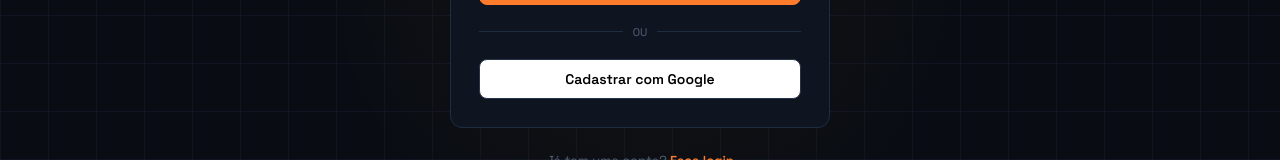
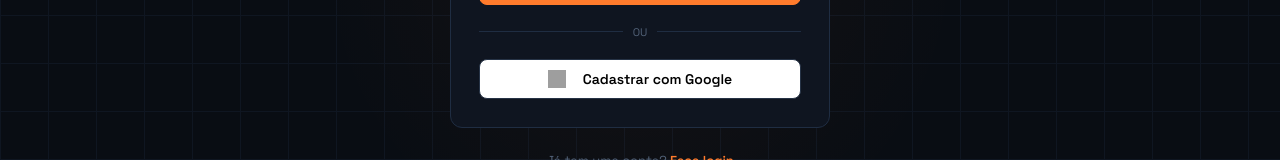
Before and after one commit to Dmitri-IMT/dmitri, a React (Vite) app in the folder frontend/frontend-app/: page /register in a window 1280 px wide. Shown: the part 513-673 px from the top of the page. Built offline with nearby package versions, Linux system fonts and the light colour scheme; grey boxes are pictures that could not be loaded.

Commit message:
fix(pages): add login and registration icons

```diff
--- a/frontend/frontend-app/src/pages/Login.tsx
+++ b/frontend/frontend-app/src/pages/Login.tsx
@@ -96,7 +96,22 @@
               <div style={{ flex: 1, height: 1, background: 'var(--border)' }} />
             </div>
 
-            <Btn variant="secondary" style={{ width: '100%', justifyContent: 'center', background: 'white', color: 'black' }} onClick={() => alert("Funcionalidade ainda não implementada.")}>
+            <Btn
+              variant="secondary"
+              style={{
+                width: '100%',
+                justifyContent: 'center',
+                background: 'white',
+                color: 'black',
+                border: '1px solid #e5e7eb'
+              }}
+              onClick={() => alert("Funcionalidade ainda não implementada.")}
+            >
+              <img
+                src="https://www.gstatic.com/firebasejs/ui/2.0.0/images/auth/google.svg"
+                alt="Google"
+                style={{ width: 18, height: 18, marginRight: 10 }}
+              />
               Continuar com Google
             </Btn>
           </div>
--- a/frontend/frontend-app/src/pages/Register.tsx
+++ b/frontend/frontend-app/src/pages/Register.tsx
@@ -81,7 +81,22 @@
               <div style={{ flex: 1, height: 1, background: 'var(--border)' }} />
             </div>
 
-            <Btn variant="secondary" style={{ width: '100%', justifyContent: 'center', background: 'white', color: 'black' }} onClick={() => console.log('Cadastro Google')}>
+            <Btn
+              variant="secondary"
+              style={{
+                width: '100%',
+                justifyContent: 'center',
+                background: 'white',
+                color: 'black',
+                border: '1px solid #e5e7eb'
+              }}
+              onClick={() => console.log('Cadastro Google')}
+            >
+              <img
+                src="https://www.gstatic.com/firebasejs/ui/2.0.0/images/auth/google.svg"
+                alt="Google"
+                style={{ width: 18, height: 18, marginRight: 10 }}
+              />
               Cadastrar com Google
             </Btn>
           </div>
```
